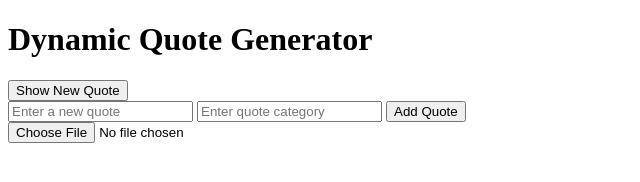
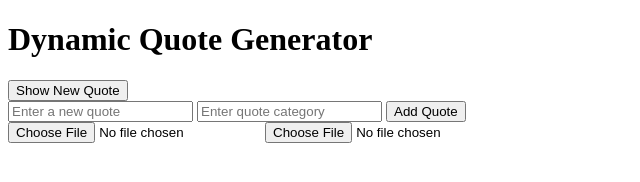
Before and after one commit to kuskus89-cell/alx_fe_javascript, a plain HTML site: page dom-manipulation/index.html in a window 1280 px wide. Shown: the whole page, without its empty margins (0-640 px from the left). Drawn offline with Linux system fonts and the light colour scheme.

Commit message:
added import and export button

```diff
--- a/dom-manipulation/index.html
+++ b/dom-manipulation/index.html
@@ -15,6 +15,7 @@
     <button onclick="addQuote()">Add Quote</button>
   </div>
   <input type="file" id="importFile" accept=".json" onchange="importFromJsonFile(event)" />
+  <input type="file" id="exportFile" accept=".json" onchange="exportFromJsonFile(event)" />
         <script src="script.js"></script>
     </body>
 </html>
--- a/dom-manipulation/script.js
+++ b/dom-manipulation/script.js
@@ -75,7 +75,18 @@ const addButton = document.createElement('button');
  document.body.appendChild(form);
 createAddQuoteForm();
 
- function importFromJsonFile(event) {
+ function exportFromJsonFile(event) {
+    const fileReader = new FileReader();
+    fileReader.onload = function(event) {
+      const exportedQuotes = JSON.parse(event.target.result);
+      quotes.push(...importedQuotes);
+      saveQuotes();
+      alert('Quotes exported successfully!');
+    };
+    fileReader.readAsText(event.target.files[0]);
+  }
+
+  function importFromJsonFile(event) {
     const fileReader = new FileReader();
     fileReader.onload = function(event) {
       const importedQuotes = JSON.parse(event.target.result);
```
